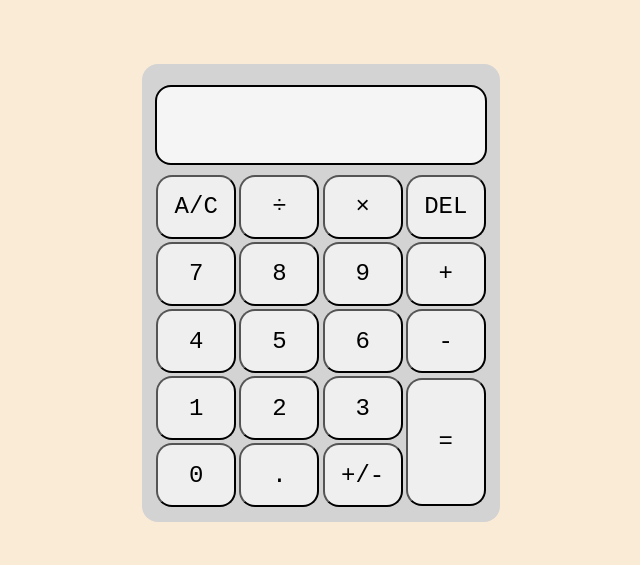
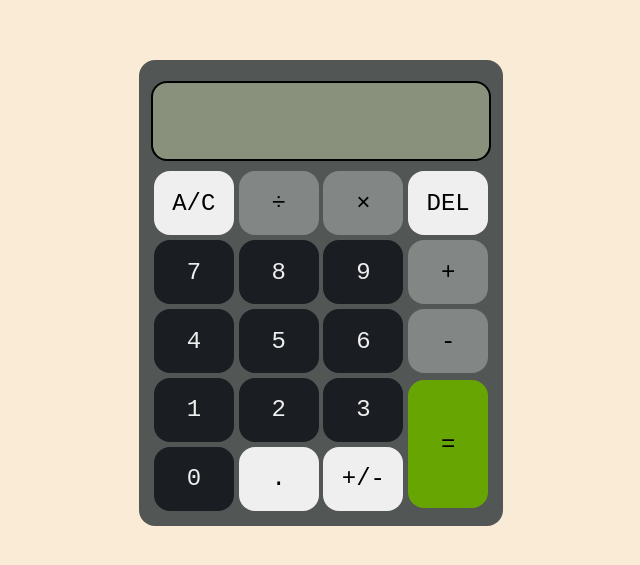
Before and after one commit to mohammedalfa/other-calc, a plain HTML site: page index.html in a window 1280 px wide. Shown: the part 107-672 px from the top of the page, without its empty margins (319-959 px from the left). Drawn offline with Linux system fonts and the light colour scheme.

Commit message:
add color to calculator

```diff
--- a/style.css
+++ b/style.css
@@ -19,7 +19,7 @@ html, body {
 }
 
 .calc {
-  background-color: lightgray;
+  background-color: #525655;
   padding: 0.8rem;
   border-radius: 1rem;
 }
@@ -37,12 +37,23 @@ button {
   width: 5rem;
   height: 4rem;
   font-size: 1.5rem;
-  margin: 0.1rem;
+  margin: 0.15rem;
   border-radius: 1rem;
+  border: 0;
 }
 
 .equal {
   height: 8rem;
+  background-color: #67a602;
+}
+
+.number {
+  background-color: #1a1d22;
+  color: #eee
+}
+
+.operator {
+  background-color: #828685;
 }
 
 .display {
@@ -52,7 +63,7 @@ button {
   border: 2px solid black;
   border-radius: 1rem;
   margin: 0.5rem 0 0.5rem 0;
-  background-color: whitesmoke;
+  background-color: #89917d;
   display: flex;
   flex-direction: column;
 }
```
